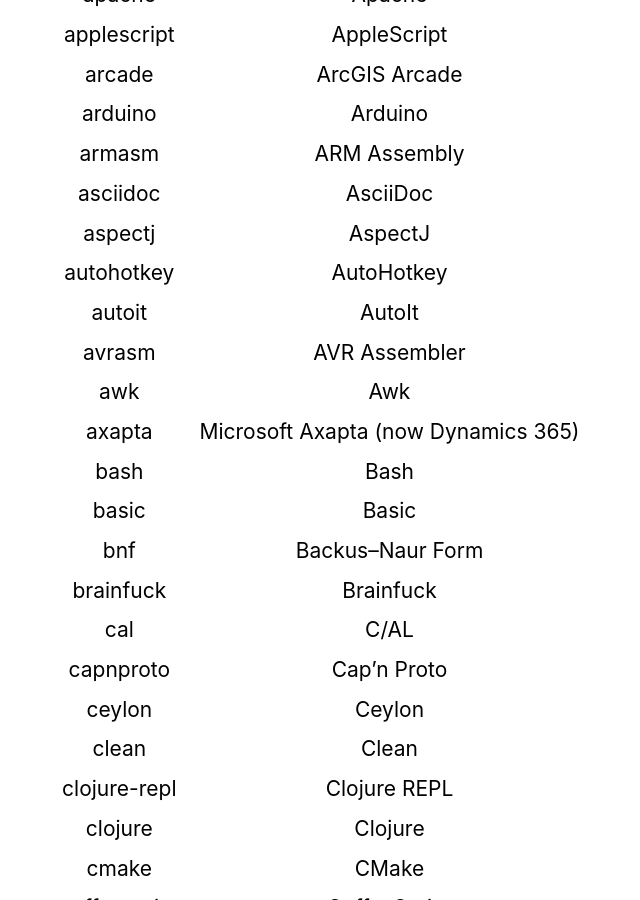
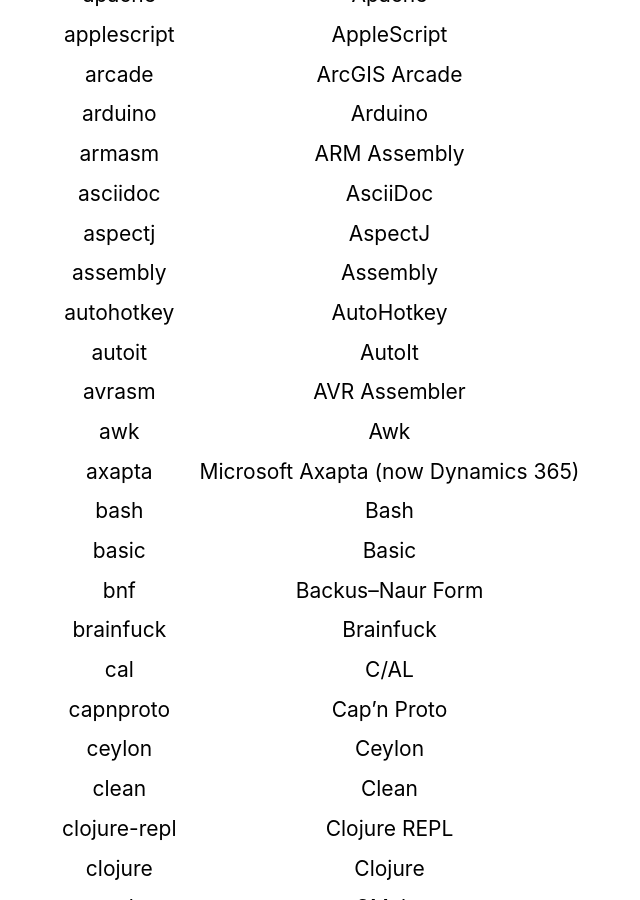
Before and after one commit to bGZo/blog, a Jekyll site: the page built from _posts/posts/2019-12-13-markdown.md, in a window 1280 px wide and 900 px high, scrolled down 2971 px. Shown: the whole window, without its empty margins (135-775 px from the left). Built offline with Jekyll 4.4.1, drawn with Linux system fonts in a browser that asks for light colours.

Commit message:
🐛 add assembly lang in table

```diff
--- a/_posts/posts/2019-12-13-markdown.md
+++ b/_posts/posts/2019-12-13-markdown.md
@@ -75,6 +75,7 @@
 | armasm         | ARM Assembly                        |
 | asciidoc       | AsciiDoc                            |
 | aspectj        | AspectJ                             |
+| assembly       | Assembly                            |
 | autohotkey     | AutoHotkey                          |
 | autoit         | AutoIt                              |
 | avrasm         | AVR Assembler                       |
```
